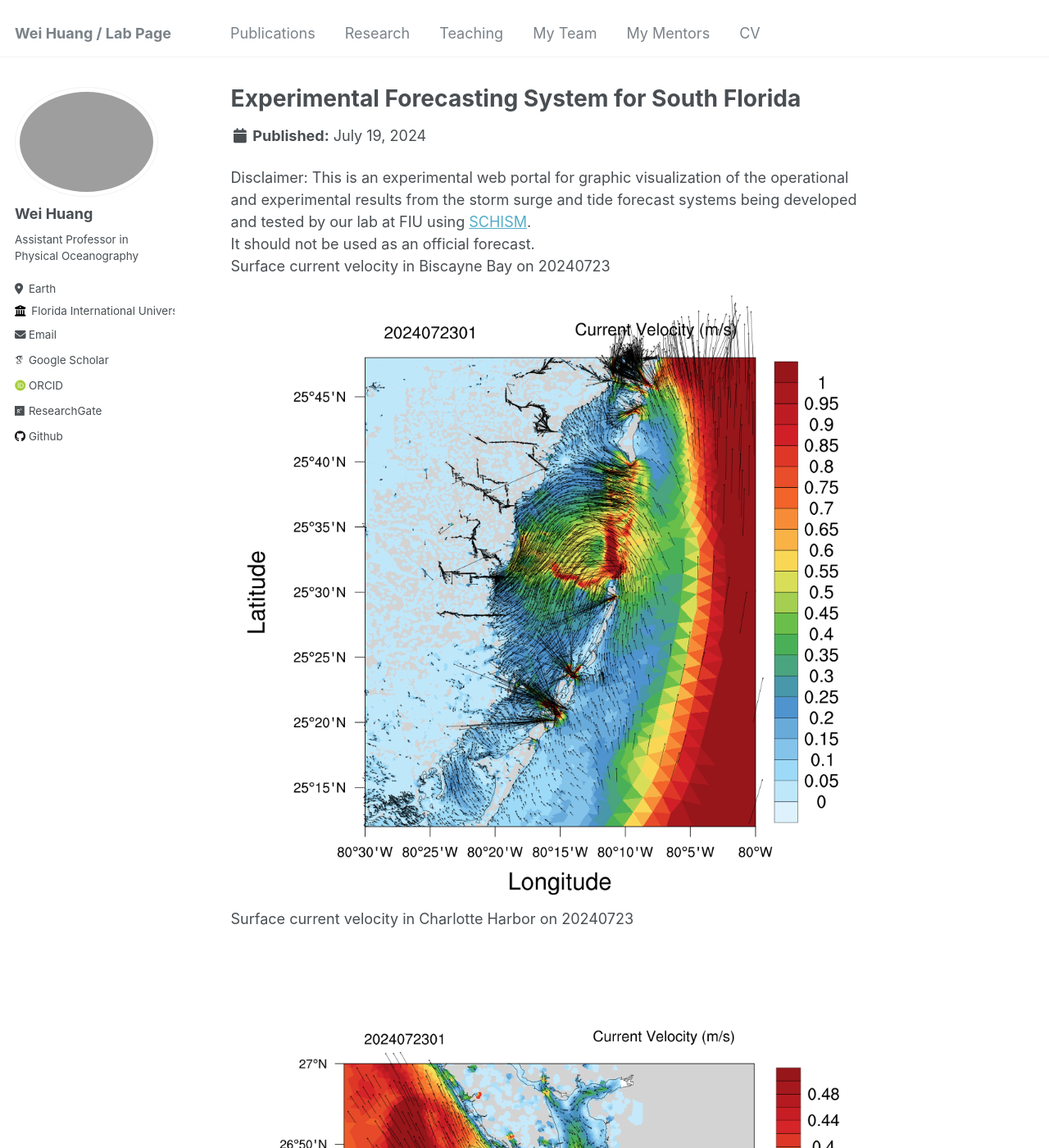
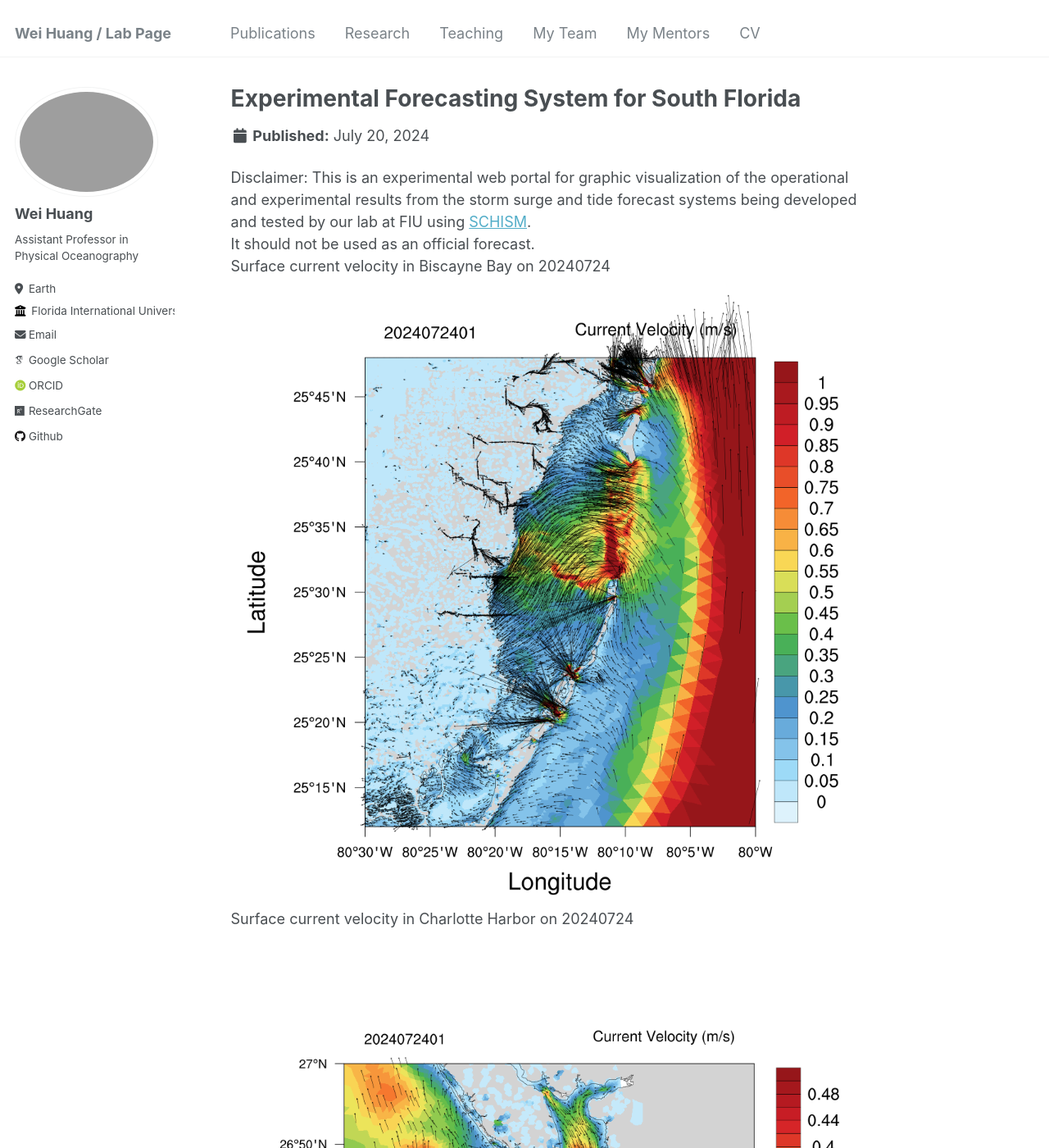
Before and after one commit to huang96169/huang96169.github.io, a Jekyll site: the page built from _research/research-1.md, in a window 1280 px wide and 1400 px high. Shown: the whole window at 82% size. Built offline with Jekyll 4.4.1, drawn with Linux system fonts in a browser that asks for light colours; some web fonts are replaced; some of the changed text lies outside the part shown.

Commit message:
replaced research_uv1.gif research_salt1.gif research_temp1.gif and replaced research_elev2.gif research_uv2.gif research_salt2.gif research_temp2.gif

```diff
--- a/_research/research-1.md
+++ b/_research/research-1.md
@@ -1,7 +1,7 @@
 ---
 title: "Experimental Forecasting System for South Florida"
-short: Surface current velocity of South Florida from 20240719 to 20240723
-date: 2024-07-19
+short: Surface current velocity of South Florida from 20240720 to 20240724
+date: 2024-07-20
 short1: "Disclaimer: This is an experimental web portal for graphic visualization of the operational and experimental results from the storm surge and tide forecast systems being developed and tested by our lab at FIU using [SCHISM](https://ccrm.vims.edu/schismweb/). It should not be used as an official forecast."
 excerpt: "<img src='/images/research_uv1.gif'>"
 collection: research
@@ -10,11 +10,11 @@ collection: research
 Disclaimer:
 This is an experimental web portal for graphic visualization of the operational and experimental results from the storm surge and tide forecast systems being developed and tested by our lab at FIU using [SCHISM](https://ccrm.vims.edu/schismweb/).<br/>
 It should not be used as an official forecast.<br/>
-Surface current velocity in Biscayne Bay on 20240723<br/>
+Surface current velocity in Biscayne Bay on 20240724<br/>
 <img src='/images/research_Bbay.png'>
-Surface current velocity in Charlotte Harbor on 20240723<br/>
+Surface current velocity in Charlotte Harbor on 20240724<br/>
 <img src='/images/research_Cbay.png'>
-Surface current velocity in Tampa Bay on 20240723<br/>
+Surface current velocity in Tampa Bay on 20240724<br/>
 <img src='/images/research_Tbay.png'>
 The map below showns observational stations used for validating the model's results, as well as the horizontal grid. <br/>
 The horizontal grid for SCHISM in simulating Biscayne Bay in South Florida, using flexible resolution resolving levees and canals (1-2 m), watershed rural and urban areas (30m-50m) and coastal ocean (500m-5km).<br/>
```
Also changed, not shown: _research/research-2.md (+6 -6 lines), images/research_Bbay.png, images/research_Cbay.png, images/research_Tbay.png, images/research_maxelev2.gif.
